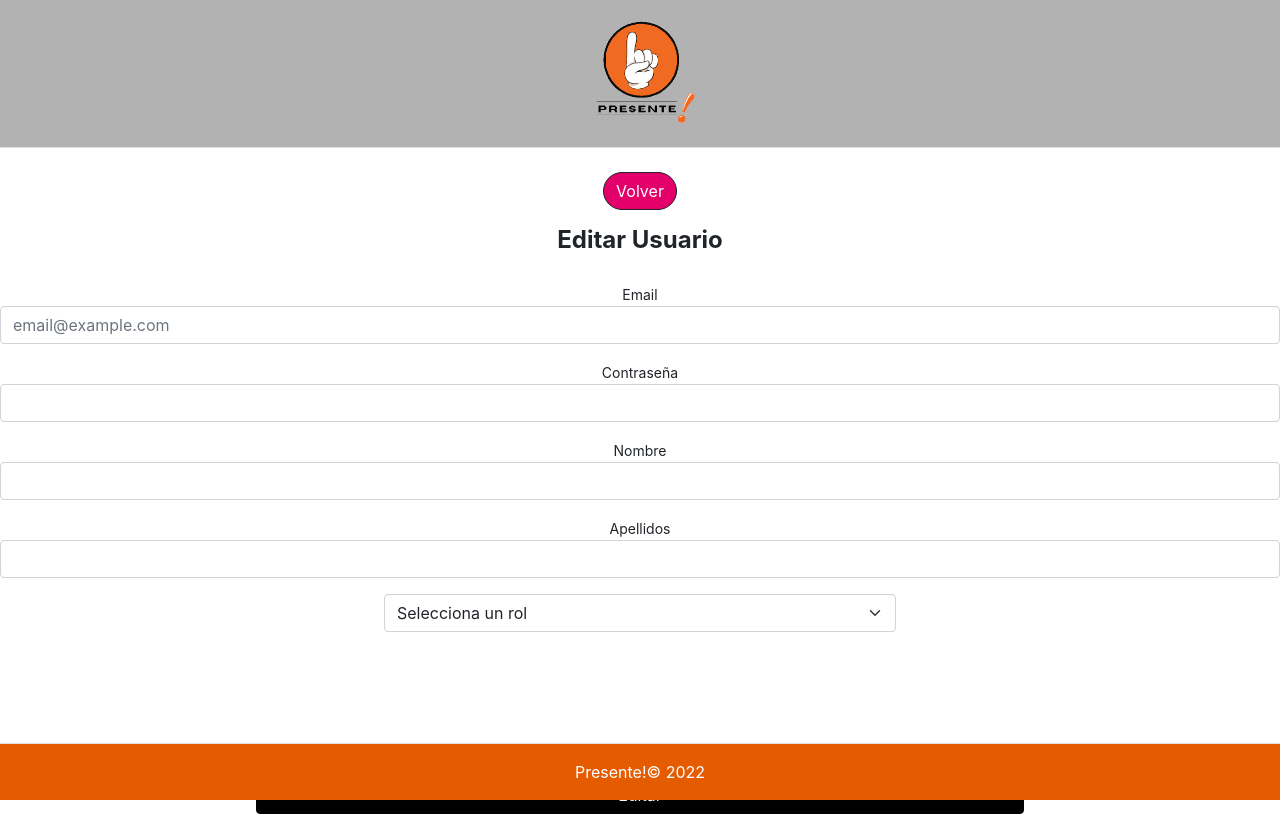
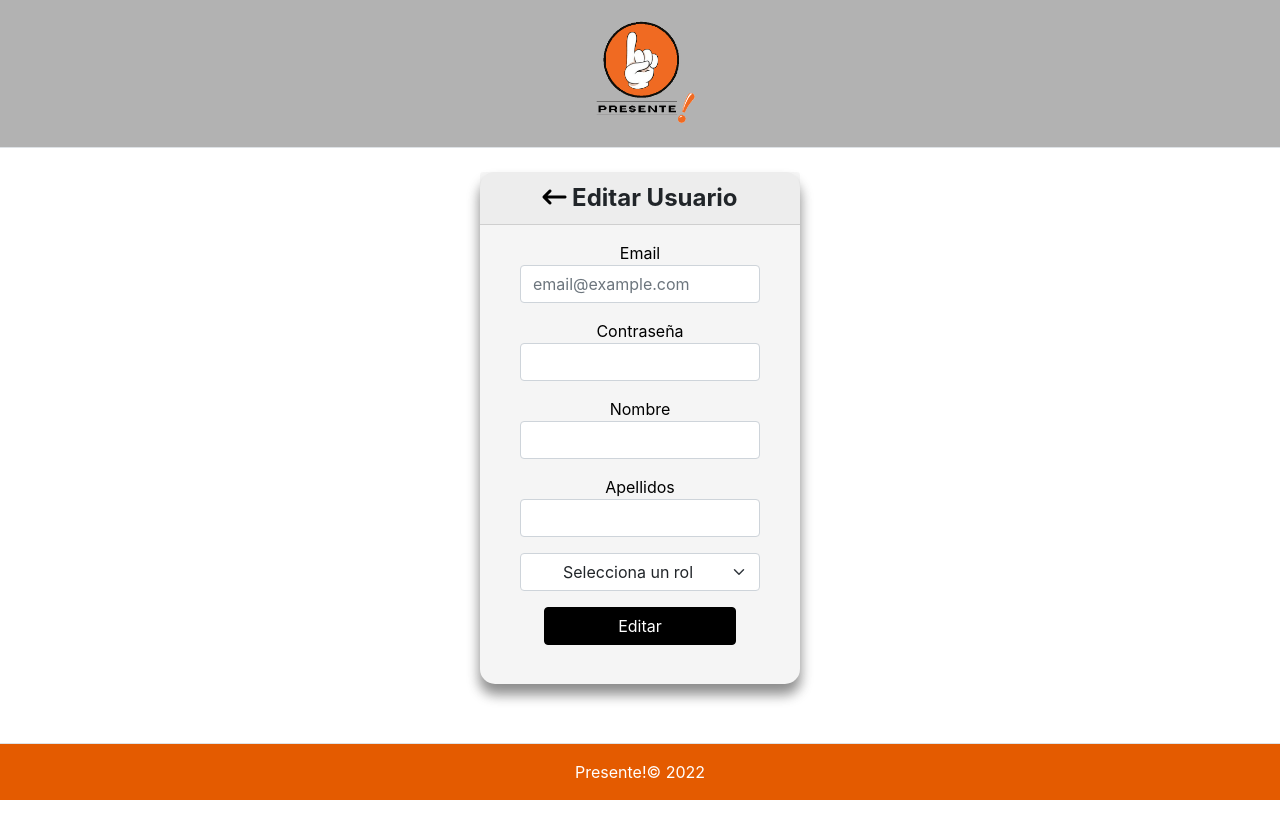
Before and after one commit to marcos223467/TFG_Front_End, a React (Create React App) app: page /editar_usuario in a window 1280 px wide. Built offline with nearby package versions, Linux system fonts and the light colour scheme; no server answers.

Commit message:
Cambios ven estilo, flta alta alumn

```diff
--- a/src/assets/css/alumno.css
+++ b/src/assets/css/alumno.css
@@ -23,7 +23,7 @@ h3
     margin-bottom: 5%;
 }
 
-label
+.label-alm
 {
     font-size: 18px;
     font-weight: none;
--- a/src/assets/css/menu.css
+++ b/src/assets/css/menu.css
@@ -25,7 +25,7 @@
     margin-bottom: 10%;
 }
 
-i{
+.i-menu{
     margin-top: 25px;
 }
 
--- a/src/assets/css/userform.css
+++ b/src/assets/css/userform.css
@@ -13,18 +13,25 @@
     margin-bottom: 8%;
 }
 
-label
+.form-label
 {
-    float: left;
-    color: white;
-    font-weight: bold;
+    display:block;
+    margin: 0 auto;
+    color: black;
+}
+
+a
+{
+    color: black;
+    text-decoration: none;
 }
 
 select
 {
     display: block !important;
     margin: 0 auto !important;
-    width: 40% !important;
+    width: 15rem !important;
+    text-align: center;
 }
 
 legend
@@ -32,13 +39,19 @@ legend
     font-weight: bold;
 }
 
-#btn
+.btn-form
 {
+    color: #fff;
     display: inline-block;
-    margin-top: 10%;
     width: 60% !important;
     background-color: #000 !important;
     border-color: #000 !important;
+}
+
+.input-form
+{
+    margin: 0 auto;
+    width: 15rem;
 }
 
 #volver
@@ -50,6 +63,17 @@ legend
     width: auto;
     border-radius: 30px;
     margin-bottom: 1%;
+}
+
+.card-form
+{
+    display:block;
+    margin: 0 auto;
+    height: 32rem;
+    background: #f5f5f5;
+    width: 20rem;
+    border-radius: 15px;
+    box-shadow: rgb(0 0 0 / 30%) 0px 10px 14px, rgb(0 0 0 / 22%) 0px 10px 12px;
 }
 
 @media (max-width: 700px) {
--- a/src/assets/css/usuarios.css
+++ b/src/assets/css/usuarios.css
@@ -25,3 +25,8 @@
     font-size: 18px;
     margin-top: 0 !important;
 }
+
+.back
+{
+    font-size: 20px;
+}
--- a/src/components/Administrar.js
+++ b/src/components/Administrar.js
@@ -23,9 +23,10 @@ const Administrar = () =>
     }
     return(
         <div className="container-fluid" id="container">
-            <div>
-                <button id="volver" type="button" className="btn btn-dark" onClick={Volver}>Volver</button>
-            </div>
+            <a href="/menu" className="back">
+                <i className="fa-solid fa-arrow-left-long"></i>
+                <p>Volver</p>
+            </a>
             <div className="row row-cols-1 row-cols-sm-1 row-cols-md-2 row-cols-lg-2">
 
                 <div className="col">
--- a/src/components/UserEdit.js
+++ b/src/components/UserEdit.js
@@ -61,50 +61,43 @@ const UserEdit = () =>
         window.location.href ='/usuarios';
     }
 
-    function Volver(event)
-    {
-        event.preventDefault();
-        window.location.href ='/usuarios';
-    }
-
     return(
         <div className="bd-example">
-            <div>
-                <button id="volver" type="button" className="btn btn-dark" onClick={Volver}>Volver</button>
-            </div>
-            <form onSubmit={editUser}>
-                <fieldset disabled="">
-                    <legend className="mb-4">Editar Usuario</legend>
+            <div className="card-form">
+                <form onSubmit={editUser}>
+                    <div>
+                        <legend className="card-header mb-3"><a href="/usuarios"><i className="fa-solid fa-arrow-left-long"></i></a> Editar Usuario</legend>
+                    </div>
                     <div className="mb-3">
-                        <small className="">Email</small>
-                        <input type="email" id="email" className="form-control"
+                        <label className="form-label">Email</label>
+                        <input type="email" id="email" className="form-control input-form"
                             ref={email} placeholder="email@example.com" onChange={changeState}/>
                     </div>
                     <div className="mb-3">
-                        <small className="">Contraseña</small>
-                        <input type="text" id="pssw" className="form-control"
+                        <label className="form-label">Contraseña</label>
+                        <input type="text" id="pssw" className="form-control input-form"
                             ref={password} onChange={changeState}/>
                     </div>
                     <div className="mb-3">
-                        <small className="">Nombre</small>
-                        <input type="text" id="nombre" className="form-control"
+                        <label className="form-label">Nombre</label>
+                        <input type="text" id="nombre" className="form-control input-form"
                             ref={nombre} onChange={changeState}/>
                     </div>
                     <div className="mb-3">
-                        <small className="">Apellidos</small>
-                        <input type="text" id="apellidos" className="form-control"
+                        <label className="form-label">Apellidos</label>
+                        <input type="text" id="apellidos" className="form-control input-form"
                             ref={apellidos} onChange={changeState}/>
                     </div>
                     <div className="mb-3">
                         <select id="tipo" className="form-select" ref={tipo} onChange={changeState}>
-                            <option disable selected>Selecciona un rol</option>
+                            <option disabled selected>Selecciona un rol</option>
                             <option value="admin">Administrador</option>
                             <option value="profesor">Profesor</option>
                         </select>
                     </div>
-                    <button type="submit" className="btn btn-primary" id="btn">Editar</button>
-                </fieldset>
-            </form>
+                    <button type="submit" className="btn btn-form">Editar</button>
+                </form>
+            </div>
         </div>
     )
 }
--- a/src/components/UserForm.js
+++ b/src/components/UserForm.js
@@ -37,46 +37,39 @@ const UserForm = () =>
             });
         window.location.reload();
     }
-
-    function Volver(event)
-    {
-        event.preventDefault();
-        window.location.href ='/menu';
-    }
     return(
         <div className="bd-example">
-            <div>
-                <button id="volver" type="button" className="btn btn-dark" onClick={Volver}>Volver</button>
-            </div>
-            <form onSubmit={createUser}>
-                <fieldset disabled="">
-                    <legend className="mb-4">Alta Usuario</legend>
-                    <div className="mb-3">
-                        <small className="">Email</small>
-                        <input type="email" id="disabledTextInput" className="form-control" ref={email} placeholder="email@example.com" onChange={changeState} required/>
+            <div className="card-form">
+                <form onSubmit={createUser}>
+                    <div>
+                        <legend className="card-header mb-3"><a href="/menu"><i className="fa-solid fa-arrow-left-long"></i></a> Alta Usuario</legend>
                     </div>
                     <div className="mb-3">
-                        <small className="">Contraseña</small>
-                        <input type="password" id="disabledTextInput" className="form-control" ref={password} onChange={changeState} required/>
+                        <label className="form-label">Email</label>
+                        <input type="email" className="form-control input-form" ref={email} placeholder="email@example.com" onChange={changeState} required/>
                     </div>
                     <div className="mb-3">
-                        <small className="">Nombre</small>
-                        <input type="text" id="disabledTextInput" className="form-control" ref={nombre} onChange={changeState} required/>
+                        <label className="form-label">Contraseña</label>
+                        <input type="password" className="form-control input-form" ref={password} onChange={changeState} required/>
                     </div>
                     <div className="mb-3">
-                        <small className="">Apellidos</small>
-                        <input type="text" id="disabledTextInput" className="form-control" ref={apellidos} onChange={changeState} required/>
+                        <label className="form-label">Nombre</label>
+                        <input type="text" className="form-control input-form" ref={nombre} onChange={changeState} required/>
+                    </div>
+                    <div className="mb-3">
+                        <label className="form-label">Apellidos</label>
+                        <input type="text" className="form-control input-form" ref={apellidos} onChange={changeState} required/>
                     </div>
                     <div className="mb-3">
                         <select id="disabledSelect" className="form-select" ref={tipo} onChange={changeState} required>
-                            <option disable selected>Selecciona un rol</option>
+                            <option disabled selected>Selecciona un rol</option>
                             <option value="admin">Administrador</option>
                             <option value="profesor">Profesor</option>
                         </select>
                     </div>
-                    <button type="submit" className="btn btn-primary" id="btn">Registrar</button>
-                </fieldset>
-            </form>
+                    <button type="submit" className="btn btn-form">Registrar</button>
+                </form>
+            </div>
         </div>
     )
 }
--- a/src/components/Usuarios.js
+++ b/src/components/Usuarios.js
@@ -16,18 +16,15 @@ const Usuarios = () =>
 
     //Declaro la función para poder llamarla en el onClick, si llamo directamente elimina todos los usuarios de la base de datos
     function Eliminar(){}
-    function Volver(event)
-    {
-        event.preventDefault();
-        window.location.href ='/admin';
-    }
 
     return(
         <div className="bd-example">
-            <div>
-                <button id="volver" type="button" className="btn btn-secondary" onClick={Volver}>Volver</button>
-            </div>
-            <table className="table table-striped" id="tabla-adm">
+            <a href="/admin" className="back">
+                <i className="fa-solid fa-arrow-left-long"></i>
+                <p>Volver</p>
+            </a>
+            <div className="table-responsive">
+                <table className="table table-striped">
                     <thead>
                         <tr>
                             <th scope="col">#</th>
@@ -86,6 +83,7 @@ const Usuarios = () =>
                     </tbody>
                 </table>
             </div>
+        </div>
     )
 }
 export default Usuarios;
```
Also changed, not shown: src/components/Menu.js (+5 -5 lines). Lines whose indentation alone changed are shown as unchanged.
